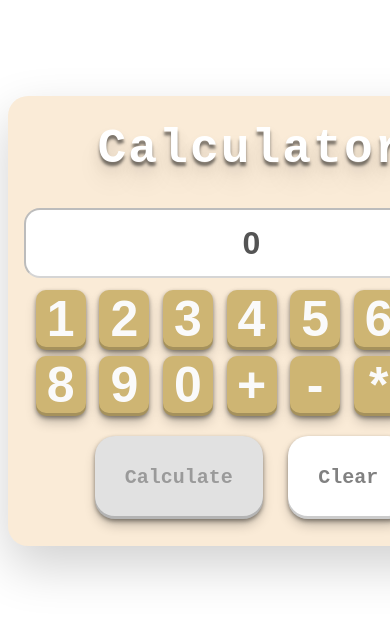
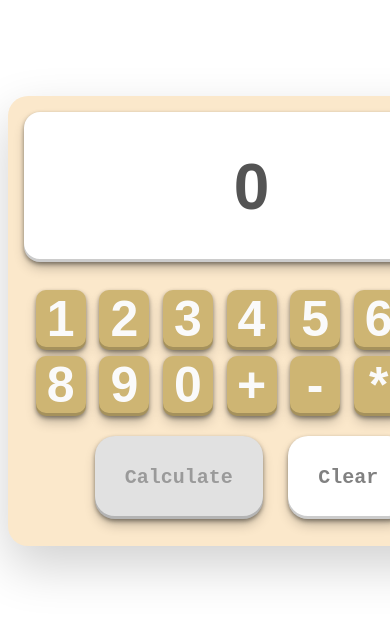
Before and after one commit to JakubJurkian/Calculator-vanilla-js, a plain HTML site: page index.html in a window 390 px wide. Shown: the top 620 px of the page. Drawn offline with Linux system fonts and the light colour scheme.

Commit message:
Fixed logic after clicked 'Clear' button

```diff
--- a/assets/scripts/app.js
+++ b/assets/scripts/app.js
@@ -113,7 +113,7 @@ CalcBtn.addEventListener("click", () => {
 
 clearBtn.addEventListener("click", () => {
   input.value = 0;
-  clearNumbers(calcResult);
+  clearNumbers(0);
   if (clearBtn.classList.contains("error-color")) {
     clearBtn.classList.remove("error-color");
   }
--- a/assets/styles/style.css
+++ b/assets/styles/style.css
@@ -4,7 +4,7 @@
   box-sizing: border-box;
 }
 .container {
-  background-color: antiquewhite;
+  background-color: hsl(36, 85%, 89%);
   margin: auto;
   margin-top: 6rem;
   height: 448px;
@@ -27,11 +27,16 @@ h1 {
 input {
   line-height: 2;
   border-radius: 16px;
-  font-size: 2rem;
+  font-size: 4.5rem;
   text-align: center;
   display: inline-block;
   width: 100%;
   font-family: fantasy;
+  border: none;
+  box-shadow: rgba(0, 0, 0, 0.4) 0px 2px 4px,
+    rgba(0, 0, 0, 0.3) 0px 7px 13px -3px, rgba(0, 0, 0, 0.2) 0px -3px 0px inset;
+  margin-bottom: 1rem;
+  height: 150px;
 }
 
 input[disabled] {
@@ -48,7 +53,6 @@ button {
   font-family: monospace;
   font-size: 20px;
   color: rgba(0, 0, 0, 0.493);
-  box-shadow: rgba(0, 0, 0, 0.06) 0px 2px 4px 0px inset;
   box-shadow: rgba(0, 0, 0, 0.4) 0px 2px 4px,
     rgba(0, 0, 0, 0.3) 0px 7px 13px -3px, rgba(0, 0, 0, 0.2) 0px -3px 0px inset;
 }
@@ -125,6 +129,9 @@ button:hover {
     height: 450px;
     width: 487px;
   }
+  input {
+    font-size: 4rem;
+  }
   .number,
   .sign {
     width: 50px;
--- a/index.html
+++ b/index.html
@@ -10,7 +10,7 @@
 </head>
 <body>
     <div class="container">
-        <h1>Calculator</h1>
+        <!-- <h1>Calculator</h1> -->
         <input type="text" id="field" disabled value="0">
         <ul class="numbers">
                 <li class="number">1</li>
```
